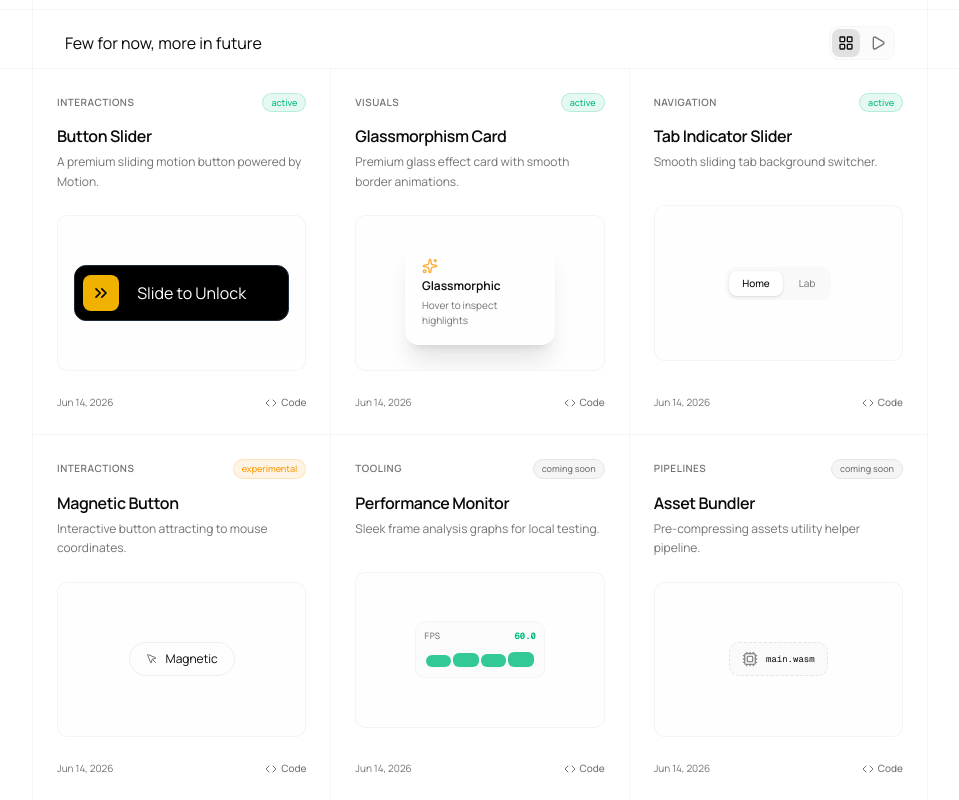
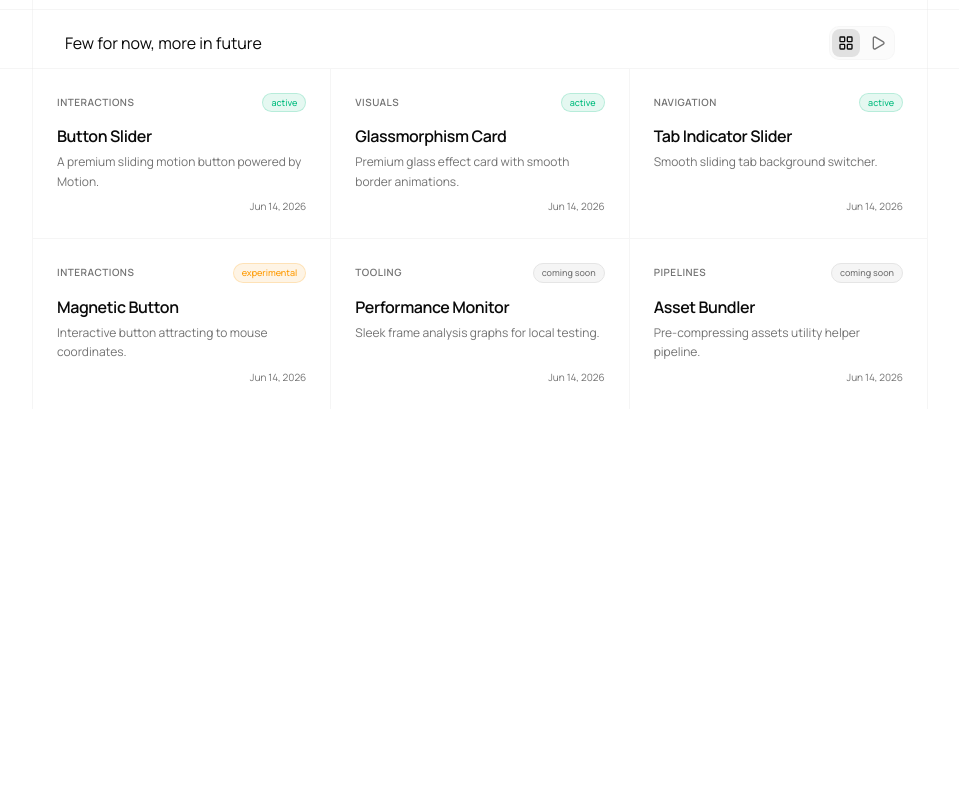
Before and after one commit to yashanand167/personal-lab, a Next.js app: page / in a window 1280 px wide. Shown: the part 615-1415 px from the top of the page, without its empty margins (160-1119 px from the left). After the commit the page ends 1024 px from the top, so only its background shows below. Built offline with nearby package versions, Linux system fonts and the light colour scheme.

Commit message:
feat: scaffold showcase page and refactor slide button while removing component previews from index list

```diff
--- a/app/previews/page.tsx
+++ b/app/Showcase/page.tsx
@@ -1,10 +1,14 @@
 "use client"
 
 
-export default function Previews() {
+export default function Showcase() {
   return (
     <div>
       <h1>Preview page</h1>
     </div>
   )
 }
+
+const ComponentsShowcase = () => {
+
+}
--- a/components/Buttons/Slide-Button.tsx
+++ b/components/Buttons/Slide-Button.tsx
@@ -1,7 +1,7 @@
 "use client"
 
 import { useRef, useState } from "react"
-import { motion, useMotionValue, useTransform, AnimatePresence } from "motion/react"
+import { motion, useMotionValue, useTransform } from "motion/react"
 import { Check, ChevronsRight } from "lucide-react"
 
 export default function SlideButton() {
@@ -10,7 +10,7 @@ export default function SlideButton() {
   const x = useMotionValue(0);
   const buttonRef = useRef<HTMLButtonElement>(null);
 
-  const knobSize = 44
+  const knobSize = 30
   const [maxDrag, setMaxDrag] = useState(260);
 
   const widthTransform = useTransform(x, (val) => val + knobSize + 8);
@@ -27,8 +27,6 @@ export default function SlideButton() {
       layout
       animate={{
         width: done ? 150 : 320,
-        minWidth: done ? 150 : 320,
-        maxWidth: done ? 200 : 320,
         borderRadius: done ? 28 : 12,
       }}
       transition={{
@@ -42,7 +40,9 @@ export default function SlideButton() {
           x.set(0);
         }
       }}
-      className="relative flex items-center justify-center h-14 bg-black border border-gray-800 overflow-hidden cursor-pointer"
+      className={`relative flex items-center justify-center h-14 bg-black border-[0.5px] ${
+        done ? "border-emerald-500" : "border-white/20"
+      } overflow-hidden cursor-pointer`}
     >
       {!done && (
         <motion.div className="pl-5">
@@ -91,7 +91,7 @@ export default function SlideButton() {
           className="flex items-center justify-center text-emerald-500 gap-2"
         >
           <Check className="w-6 h-6" />
-          <h1 className="text-white">Successful</h1>
+          <h1 className="text-emerald-500">Successful</h1>
         </motion.div>
       )}
     </motion.div>
--- a/components/ComponentList.tsx
+++ b/components/ComponentList.tsx
@@ -10,7 +10,6 @@ interface ComponentItem {
     category: string
     status: "active" | "experimental" | "coming soon"
     updatedAt: string
-    preview: React.ReactNode
 }
 
 export default function ComponentList() {
@@ -21,7 +20,6 @@ export default function ComponentList() {
             category: "Interactions",
             status: "active",
             updatedAt: "Jun 14, 2026",
-            preview: <SlideButton />,
         },
         {
             name: "Glassmorphism Card",
@@ -29,16 +27,7 @@ export default function ComponentList() {
             category: "Visuals",
             status: "active",
             updatedAt: "Jun 14, 2026",
-            preview: (
-                <div className="relative group/card cursor-pointer w-full max-w-[150px] rounded-xl border border-white/10 bg-white/5 p-4 shadow-xl backdrop-blur-md transition-all hover:bg-white/10">
-                    <div className="absolute -inset-px rounded-xl bg-gradient-to-br from-primary/25 via-transparent to-muted-foreground/15 opacity-0 group-hover/card:opacity-100 transition-opacity" />
-                    <div className="space-y-1 relative z-10">
-                        <Sparkles className="h-4 w-4 text-amber-500 animate-pulse" />
-                        <h4 className="text-xs font-semibold">Glassmorphic</h4>
-                        <p className="text-[10px] text-muted-foreground">Hover to inspect highlights</p>
-                    </div>
-                </div>
-            ),
+
         },
         {
             name: "Tab Indicator Slider",
@@ -46,12 +35,6 @@ export default function ComponentList() {
             category: "Navigation",
             status: "active",
             updatedAt: "Jun 14, 2026",
-            preview: (
-                <div className="flex space-x-1 rounded-lg bg-muted/50 p-1 text-[10px]">
-                    <button className="rounded-md bg-background px-3 py-1 font-medium shadow-sm border border-border/10">Home</button>
-                    <button className="rounded-md px-3 py-1 text-muted-foreground hover:text-foreground transition-colors">Lab</button>
-                </div>
-            ),
         },
         {
             name: "Magnetic Button",
@@ -59,12 +42,7 @@ export default function ComponentList() {
             category: "Interactions",
             status: "experimental",
             updatedAt: "Jun 14, 2026",
-            preview: (
-                <div className="flex items-center gap-2 text-xs border border-border/60 rounded-full px-4 py-2 hover:bg-muted/50 cursor-pointer relative group/mag transition-colors">
-                    <MousePointer className="h-3 w-3 text-muted-foreground group-hover/mag:translate-x-1 group-hover/mag:-translate-y-1 transition-transform" />
-                    <span>Magnetic</span>
-                </div>
-            ),
+
         },
         {
             name: "Performance Monitor",
@@ -72,20 +50,6 @@ export default function ComponentList() {
             category: "Tooling",
             status: "coming soon",
             updatedAt: "Jun 14, 2026",
-            preview: (
-                <div className="flex flex-col gap-1.5 w-full max-w-[130px] p-2 bg-muted/20 border border-border/30 rounded-lg">
-                    <div className="flex justify-between text-[9px] text-muted-foreground font-mono">
-                        <span>FPS</span>
-                        <span className="text-emerald-500 font-bold">60.0</span>
-                    </div>
-                    <div className="h-5 w-full bg-muted/40 rounded flex items-end overflow-hidden p-0.5 gap-0.5">
-                        <div className="bg-emerald-500/80 w-full h-[80%] rounded-sm" />
-                        <div className="bg-emerald-500/80 w-full h-[90%] rounded-sm" />
-                        <div className="bg-emerald-500/80 w-full h-[85%] rounded-sm" />
-                        <div className="bg-emerald-500/80 w-full h-[95%] rounded-sm" />
-                    </div>
-                </div>
-            ),
         },
         {
             name: "Asset Bundler",
@@ -93,12 +57,7 @@ export default function ComponentList() {
             category: "Pipelines",
             status: "coming soon",
             updatedAt: "Jun 14, 2026",
-            preview: (
-                <div className="flex items-center gap-2 text-xs bg-muted/40 border border-dashed border-border rounded-lg p-2 px-3">
-                    <Cpu className="h-4 w-4 text-muted-foreground animate-pulse" />
-                    <span className="font-mono text-[9px]">main.wasm</span>
-                </div>
-            ),
+
         },
     ]
 
@@ -133,16 +92,8 @@ export default function ComponentList() {
                         </div>
                     </div>
 
-                    <div className="my-6 aspect-[16/10] rounded-lg border border-border/40 bg-muted/10 flex items-center justify-center p-4 relative overflow-hidden group-hover:border-border/60 transition-colors">
-                        {item.preview}
-                    </div>
-
-                    <div className="flex justify-between items-center text-[10px] text-muted-foreground">
+                    <div className="flex justify-end items-center text-[10px] text-muted-foreground mt-2">
                         <span>{item.updatedAt}</span>
-                        <span className="flex items-center gap-1 cursor-pointer font-medium hover:text-foreground transition-colors">
-                            <Code className="h-3 w-3" />
-                            Code
-                        </span>
                     </div>
                 </div>
             ))}
```
Also changed, not shown: components/Buttons/Magnetic-Button.tsx (added).
